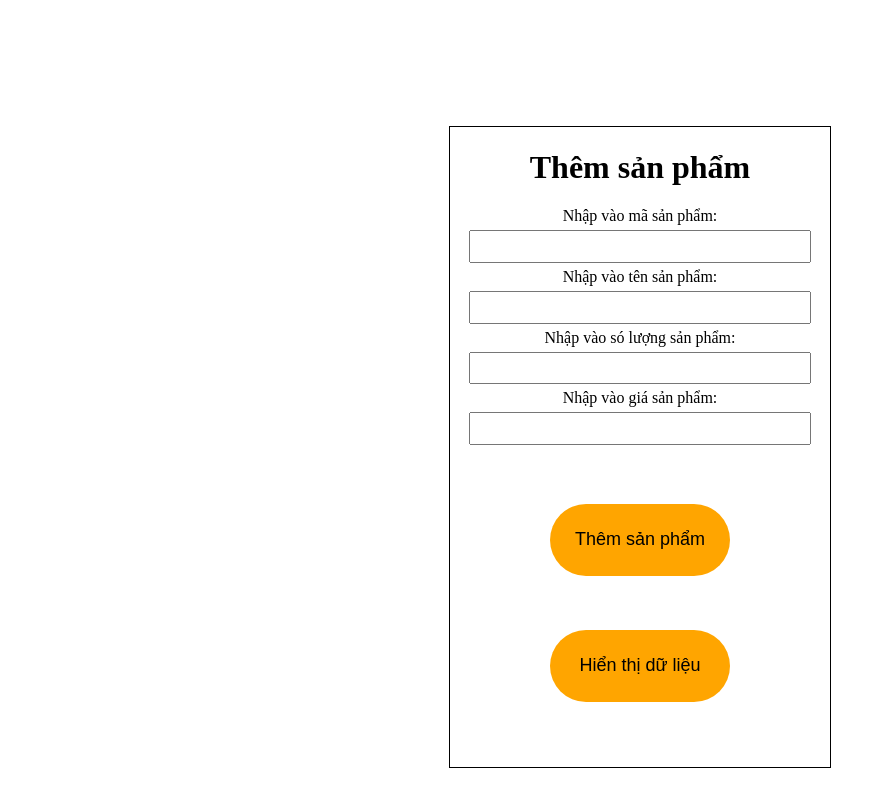
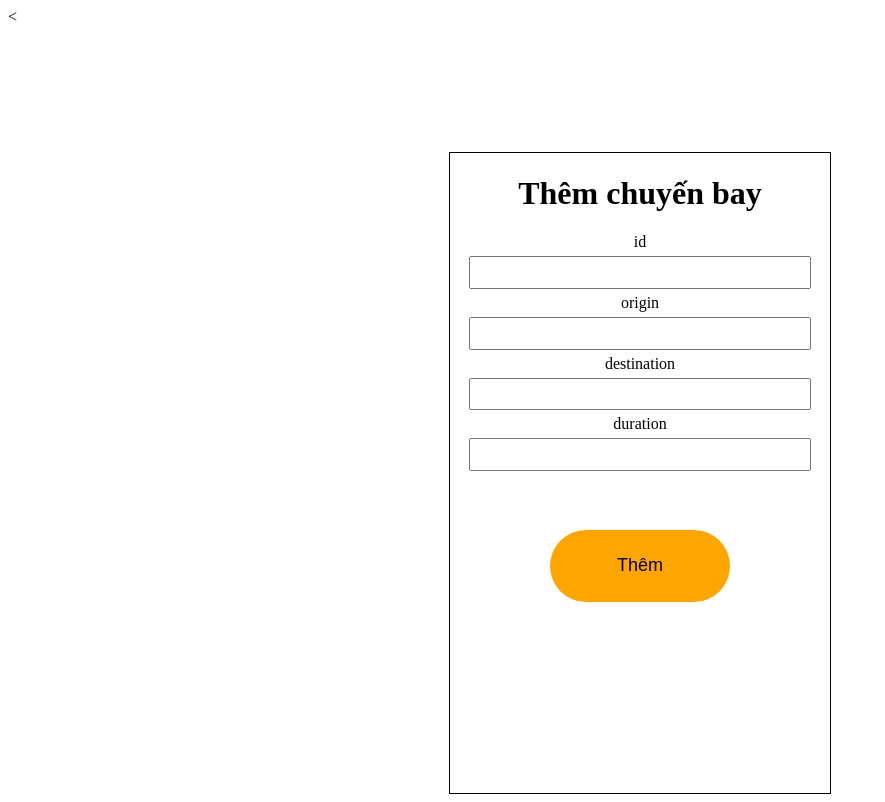
Before and after one commit to Hmkien/Baithuchanhweb, a PHP site: page / in a window 1280 px wide. Shown: the whole page, without its empty margins (0-885 px from the left). Before the commit the page ends 768 px from the top, so only its background shows below. Run offline with PHP 8.4, Linux system fonts and the light colour scheme.

Commit message:
sldie 64

```diff
--- a/PHP/connect.php
+++ b/PHP/connect.php
@@ -7,7 +7,5 @@ $conn = new mysqli($servername,$username,$password,$db);
 if($conn->connect_error){
     echo"kết nối bị lỗi",$conn->connect_error;
 }
-else{
-    echo("Thành công");
-}
+
 ?>
--- a/PHP/index.php
+++ b/PHP/index.php
@@ -46,73 +46,43 @@
     </style>
 </head>
 <body>
-<div class="container">
+<<div class="container">
     <form action="index.php" method="post">
-        <h1 style="text-align: center;">Thêm sản phẩm</h1>
-        <label>Nhập vào mã sản phẩm:</label><br>
+        <h1 style="text-align: center;">Thêm chuyến bay</h1>
+        <label>id</label><br>
         <input class="info" type="text" name="id" required ><br>
-        <label>Nhập vào tên sản phẩm:</label><br>
-        <input class="info" type="text" name="name" required ><br>
-        <label>Nhập vào só lượng sản phẩm:</label><br>
-        <input class="info" type="text" name="quality" required ><br>
-        <label>Nhập vào giá sản phẩm:</label><br>
-        <input class="info" type="text" name="price" required ><br>
-        <input type="submit" name="submit" value="Thêm sản phẩm"><br>
+        <label>origin</label><br>
+        <input class="info" type="text" name="origin" required ><br>
+        <label>destination</label><br>
+        <input class="info" type="text" name="destination" required ><br>
+        <label>duration</label><br>
+        <input class="info" type="text" name="duration" required ><br>
 
-    </form>
-    <form action="index.php" method="post">
-        <input type="submit" name="display" value="Hiển thị dữ liệu">
+        <input type="submit" name="submit" value="Thêm"><br>
 
     </form>
 </div>
-   <?php
-   if(isset($_POST["id"]) &&isset( $_POST["name"]) &&isset($_POST["quality"]) &&isset($_POST["price"])){
-    $id = $_POST["id"];
-    $name = $_POST["name"];
-    $price = $_POST["price"];
-    $quality = $_POST["quality"];
-    require('connect.php');
-    $sql="insert into products (id, name, price, quality) values ('$id', '$name', $price, $quality)";
-    if($conn->query($sql)===true ){
-        echo "<script>alert('Thêm thành công')</script>";
-    }
-    else{
-        echo "lỗi".$conn->error;
-    }
-   $conn->close();
 
-   }
+<?php
+if (isset($_POST['origin']) && isset($_POST['destination']) && isset($_POST['duration']) && isset($_POST['id'])){
+    $origin = $_POST['origin'];
+    $duration = $_POST['duration'];
+    $destination= $_POST['destination'];
+    $id = $_POST['id'];
 
-   if (isset($_POST['display'])) {
     require('connect.php');
     mysqli_set_charset($conn, 'UTF-8');
-    $sql = 'select * from products';
-    $ketqua = $conn->query($sql);
-    if ($ketqua->num_rows > 0) {
-        echo "<table>
-            <tr>
-                <th>mã sản phẩm</th>
-                <th>tên sản phẩm</th>
-                <th>số lượng</th>
-                <th>giá</th>
-            </tr>";
+    $sql = "INSERT INTO passenger (id, origin, destination, duration) VALUES ('$id', '$origin', '$destination', '$duration')";
 
-        while ($row = $ketqua->fetch_assoc()) {
-            echo "<tr>
-                    <td>".$row["id"]."</td>
-                    <td>".$row["name"]."</td>
-                    <td>".$row["quality"]."</td>
-                    <td>".$row["price"]."</td>
-                  </tr>";
-        }
-        echo "</table>";
+    if ($conn->query($sql) === true){
+        echo "Thêm thành công";
     } else {
-        echo "không có dữ liệu";
+        echo "Lỗi: " . $conn->error;
     }
-    $conn->close();
 }
+?>
 
-   ?>
+
 </body>
 
 </html>
```
Also changed, not shown: PHP/display.php (added, +58 -0 lines).
